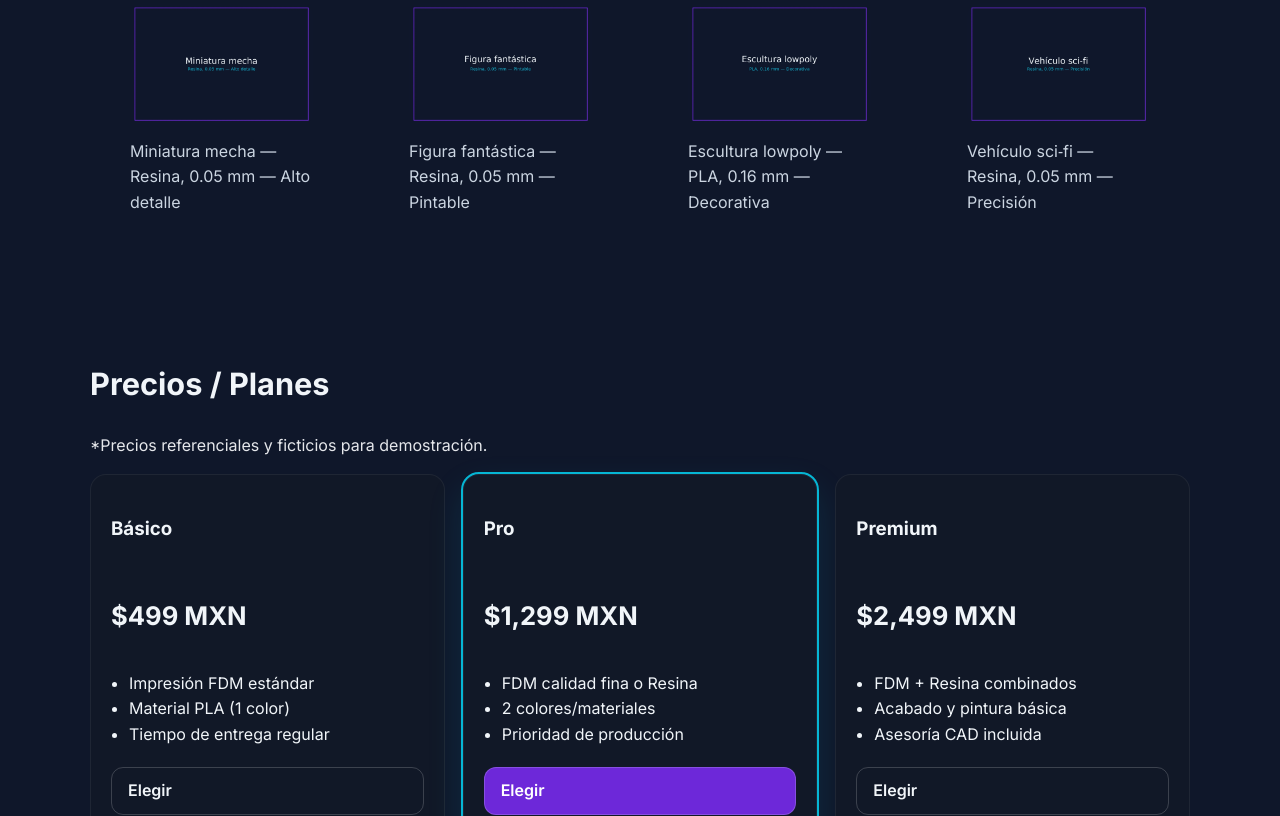
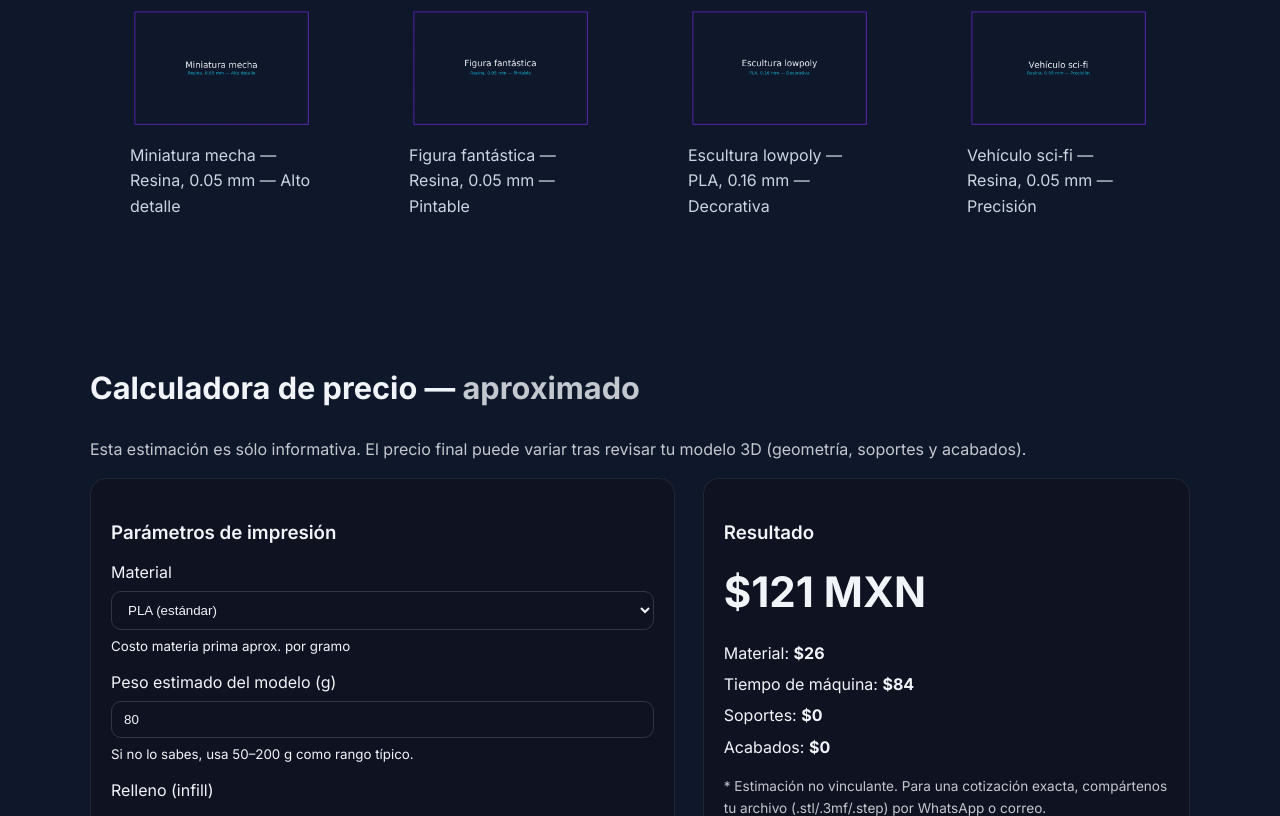
Before and after one commit to ErickGio28/3dprinterpage, a plain HTML site: page index.html in a window 1280 px wide. Shown: the part 1984-2800 px from the top of the page. Drawn offline with Linux system fonts and the light colour scheme.

Commit message:
Add files via upload

```diff
--- a/index.html
+++ b/index.html
@@ -128,44 +128,75 @@
 </div>
 </section>
 <!-- PLANES -->
-<section aria-label="Precios y planes" class="section" id="planes">
-<div class="container">
-<h2 class="section-title">Precios / Planes</h2>
-<p class="note" role="note">*Precios referenciales y ficticios para demostración.</p>
-<div class="pricing">
-<article class="tier">
-<h3>Básico</h3>
-<p class="price">$499 MXN</p>
-<ul>
-<li>Impresión FDM estándar</li>
-<li>Material PLA (1 color)</li>
-<li>Tiempo de entrega regular</li>
-</ul>
-<a class="btn btn-outline" href="#contacto">Elegir</a>
-</article>
-<article class="tier featured">
-<h3>Pro</h3>
-<p class="price">$1,299 MXN</p>
-<ul>
-<li>FDM calidad fina o Resina</li>
-<li>2 colores/materiales</li>
-<li>Prioridad de producción</li>
-</ul>
-<a class="btn btn-primary" href="#contacto">Elegir</a>
-</article>
-<article class="tier">
-<h3>Premium</h3>
-<p class="price">$2,499 MXN</p>
-<ul>
-<li>FDM + Resina combinados</li>
-<li>Acabado y pintura básica</li>
-<li>Asesoría CAD incluida</li>
-</ul>
-<a class="btn btn-outline" href="#contacto">Elegir</a>
-</article>
-</div>
-</div>
+
+<!-- CALCULADORA DE PRECIO (APROXIMADO) -->
+<section aria-label="Calculadora" class="section" id="cotizador">
+  <div class="container">
+    <h2 class="section-title">Calculadora de precio — <span class="muted">aproximado</span></h2>
+    <p class="muted">Esta estimación es sólo informativa. El precio final puede variar tras revisar tu modelo 3D (geometría, soportes y acabados).</p>
+
+    <div class="calc-grid">
+      <form id="calc-form" class="card">
+        <h3 class="card-title">Parámetros de impresión</h3>
+
+        <label class="field">
+          <span>Material</span>
+          <select id="material">
+            <option value="PLA" data-cost="0.32">PLA (estándar)</option>
+            <option value="PETG" data-cost="0.42">PETG (resistente)</option>
+            <option value="ABS" data-cost="0.45">ABS (técnico)</option>
+            <option value="RESINA" data-cost="0.95">Resina (alta definición)</option>
+          </select>
+          <small class="hint">Costo materia prima aprox. por gramo</small>
+        </label>
+
+        <label class="field">
+          <span>Peso estimado del modelo (g)</span>
+          <input type="number" id="peso" min="1" value="80" step="1" />
+          <small class="hint">Si no lo sabes, usa 50–200 g como rango típico.</small>
+        </label>
+
+        <label class="field">
+          <span>Relleno (infill)</span>
+          <input type="range" id="infill" min="0" max="100" value="20" />
+          <div class="range-readout"><span id="infill-val">20</span>%</div>
+        </label>
+
+        <label class="field">
+          <span>Calidad (altura de capa)</span>
+          <input type="range" id="calidad" min="0" max="2" value="1" />
+          <div class="range-legend">
+            <span>Rápida</span><span>Estándar</span><span>Fina</span>
+          </div>
+        </label>
+
+        <label class="check">
+          <input type="checkbox" id="soportes" /> ¿Requiere soportes?
+        </label>
+
+        <label class="check">
+          <input type="checkbox" id="acabado" /> ¿Acabado y pintura básica?
+        </label>
+      </form>
+
+      <aside class="card results">
+        <h3 class="card-title">Resultado</h3>
+        <div class="price-big"><span id="precio">$0</span> MXN</div>
+        <ul class="price-breakdown">
+          <li>Material: <strong id="bd-material">$0</strong></li>
+          <li>Tiempo de máquina: <strong id="bd-tiempo">$0</strong></li>
+          <li>Soportes: <strong id="bd-soportes">$0</strong></li>
+          <li>Acabados: <strong id="bd-acabado">$0</strong></li>
+        </ul>
+        <p class="muted xs">* Estimación no vinculante. Para una cotización exacta, compártenos tu archivo (.stl/.3mf/.step) por WhatsApp o correo.</p>
+        <div class="cta-row">
+          <a class="btn primary" href="#contacto">Solicitar cotización formal</a>
+        </div>
+      </aside>
+    </div>
+  </div>
 </section>
+
 <!-- MATERIALES -->
 <section aria-label="Materiales" class="section" id="materiales">
 <div class="container">
--- a/script.js
+++ b/script.js
@@ -55,3 +55,69 @@ const io = new IntersectionObserver((entries)=>{
   });
 },{threshold:0.2});
 reveals.forEach(el => io.observe(el));
+
+
+
+// === Calculadora de impresión 3D (aproximada) ===
+(function(){
+  const $ = (s)=>document.querySelector(s);
+  const materialSel = $('#material');
+  const peso = $('#peso');
+  const infill = $('#infill');
+  const calidad = $('#calidad');
+  const soportes = $('#soportes');
+  const acabado = $('#acabado');
+
+  const infillVal = $('#infill-val');
+  const precioOut = $('#precio');
+  const bdMat = $('#bd-material');
+  const bdTiempo = $('#bd-tiempo');
+  const bdSop = $('#bd-soportes');
+  const bdAca = $('#bd-acabado');
+
+  function estimateTimeHours(pesoG, calidadIdx, infillPct){
+    // Heurística simple: más calidad = más tiempo. Más infill = más tiempo.
+    // base: 40 g/h en estándar (índice 1)
+    const baseRate = 40; // g por hora estándar
+    const calidadFactor = [0.65, 1.0, 1.5][calidadIdx]; // rápida, estándar, fina
+    const infillFactor = 0.6 + (infillPct/100)*0.8; // 0.6–1.4
+    const effectiveRate = baseRate / (calidadFactor * infillFactor);
+    return Math.max(0.3, pesoG / effectiveRate); // horas
+  }
+
+  function formatMXN(n){
+    return n.toLocaleString('es-MX', { style:'currency', currency:'MXN', maximumFractionDigits:0 });
+  }
+
+  function recalc(){
+    infillVal.textContent = infill.value;
+    const matCostPerG = parseFloat(materialSel.selectedOptions[0].dataset.cost); // MXN/g
+    const weight = Math.max(1, parseFloat(peso.value||0));
+
+    const timeH = estimateTimeHours(weight, parseInt(calidad.value), parseInt(infill.value));
+    const machineRate = 55; // MXN por hora máquina (estándar)
+    const machineCost = timeH * machineRate;
+
+    const materialCost = weight * matCostPerG;
+
+    const soporteCost = soportes.checked ? Math.max(30, weight*0.08) : 0;
+    const acabadoCost = acabado.checked ? Math.max(80, weight*0.25) : 0;
+
+    // Margen + manejo (10%)
+    const subtotal = materialCost + machineCost + soporteCost + acabadoCost;
+    const total = Math.ceil(subtotal * 1.10);
+
+    // Update UI
+    precioOut.textContent = formatMXN(total).replace('MX$', '$');
+    bdMat.textContent = formatMXN(materialCost).replace('MX$', '$');
+    bdTiempo.textContent = formatMXN(machineCost).replace('MX$', '$');
+    bdSop.textContent = formatMXN(soporteCost).replace('MX$', '$');
+    bdAca.textContent = formatMXN(acabadoCost).replace('MX$', '$');
+  }
+
+  ['change','input'].forEach(evt=>{
+    [materialSel,peso,infill,calidad,soportes,acabado].forEach(el=>el && el.addEventListener(evt,recalc));
+  });
+
+  recalc();
+})();
--- a/styles.css
+++ b/styles.css
@@ -105,3 +105,31 @@ input:focus,textarea:focus{outline:2px solid var(--accent);border-color:transpar
 /* Reveal on scroll */
 .reveal{opacity:0;transform:translateY(6px);transition:opacity .6s ease, transform .6s ease}
 .reveal.visible{opacity:1;transform:none}
+
+
+
+/* === Calculadora === */
+.calc-grid{
+  display:grid;
+  grid-template-columns: 1.2fr 1fr;
+  gap:clamp(16px,2.5vw,28px);
+  align-items:start;
+}
+@media (max-width: 900px){
+  .calc-grid{ grid-template-columns: 1fr; }
+}
+.card{ background: var(--surface,#0f1220); border:1px solid rgba(255,255,255,.08); border-radius:16px; padding:20px; }
+.card-title{ font-weight:600; margin-bottom:10px; }
+.field{ display:flex; flex-direction:column; gap:6px; margin:12px 0; }
+.field input[type="number"],
+.field select{ background:transparent; border:1px solid rgba(255,255,255,.15); border-radius:10px; padding:10px 12px; color:inherit; }
+.field input[type="range"]{ width:100%; }
+.range-readout{ font-size:.9rem; opacity:.8; }
+.range-legend{ display:flex; justify-content:space-between; font-size:.85rem; opacity:.8; }
+.check{ display:flex; align-items:center; gap:8px; margin:10px 0; }
+.results .price-big{ font-size:clamp(28px,4.5vw,42px); font-weight:800; margin:.5rem 0 1rem; }
+.price-breakdown{ list-style:none; padding:0; margin:0 0 1rem; display:grid; gap:.35rem; }
+.cta-row .btn{ display:inline-block; }
+.muted{ opacity:.8; }
+.muted.xs{ font-size:.85rem; }
+.btn.primary{ background:#7c3aed; color:white; border-radius:999px; padding:10px 16px; font-weight:600; }
```
